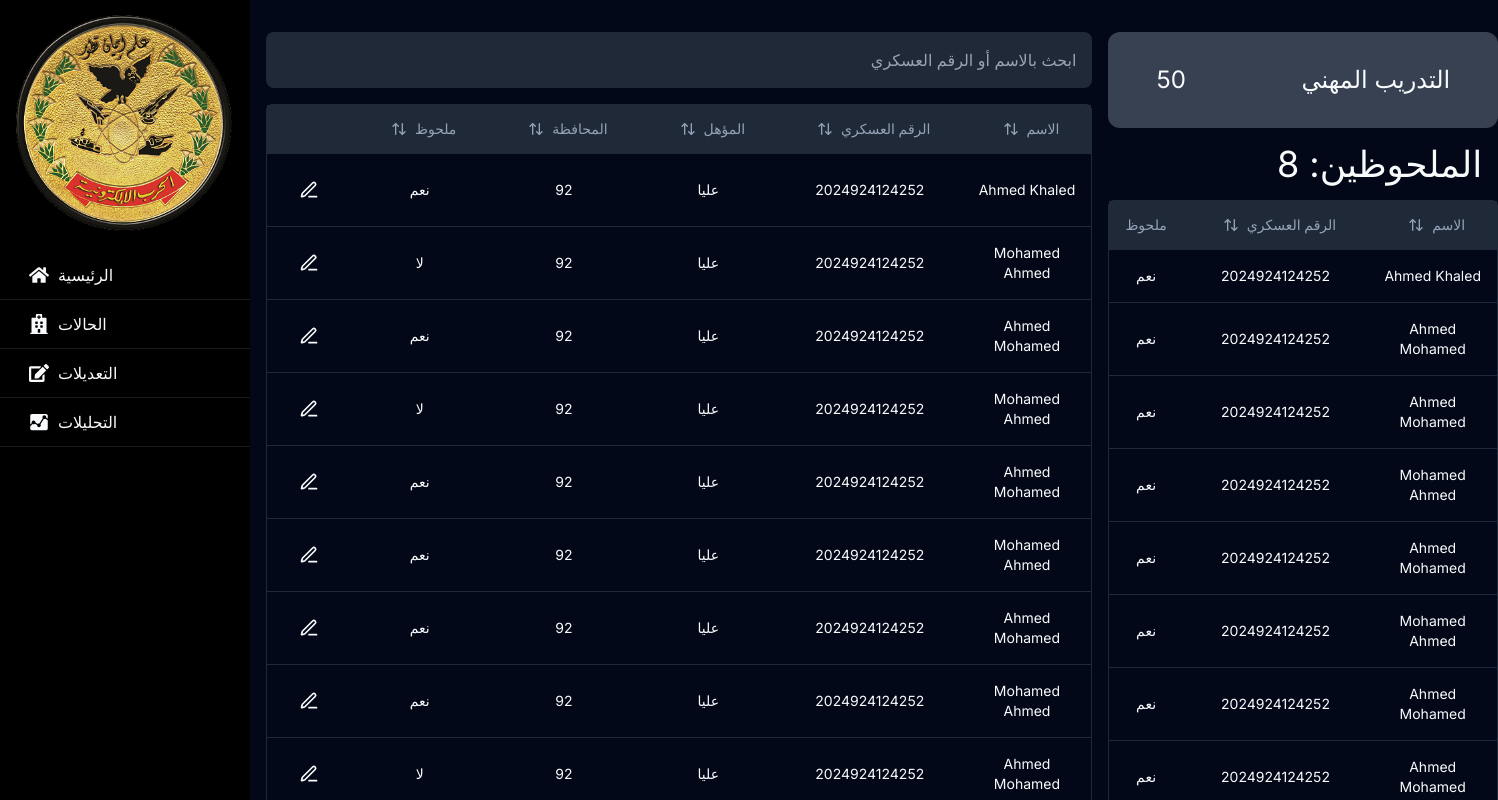
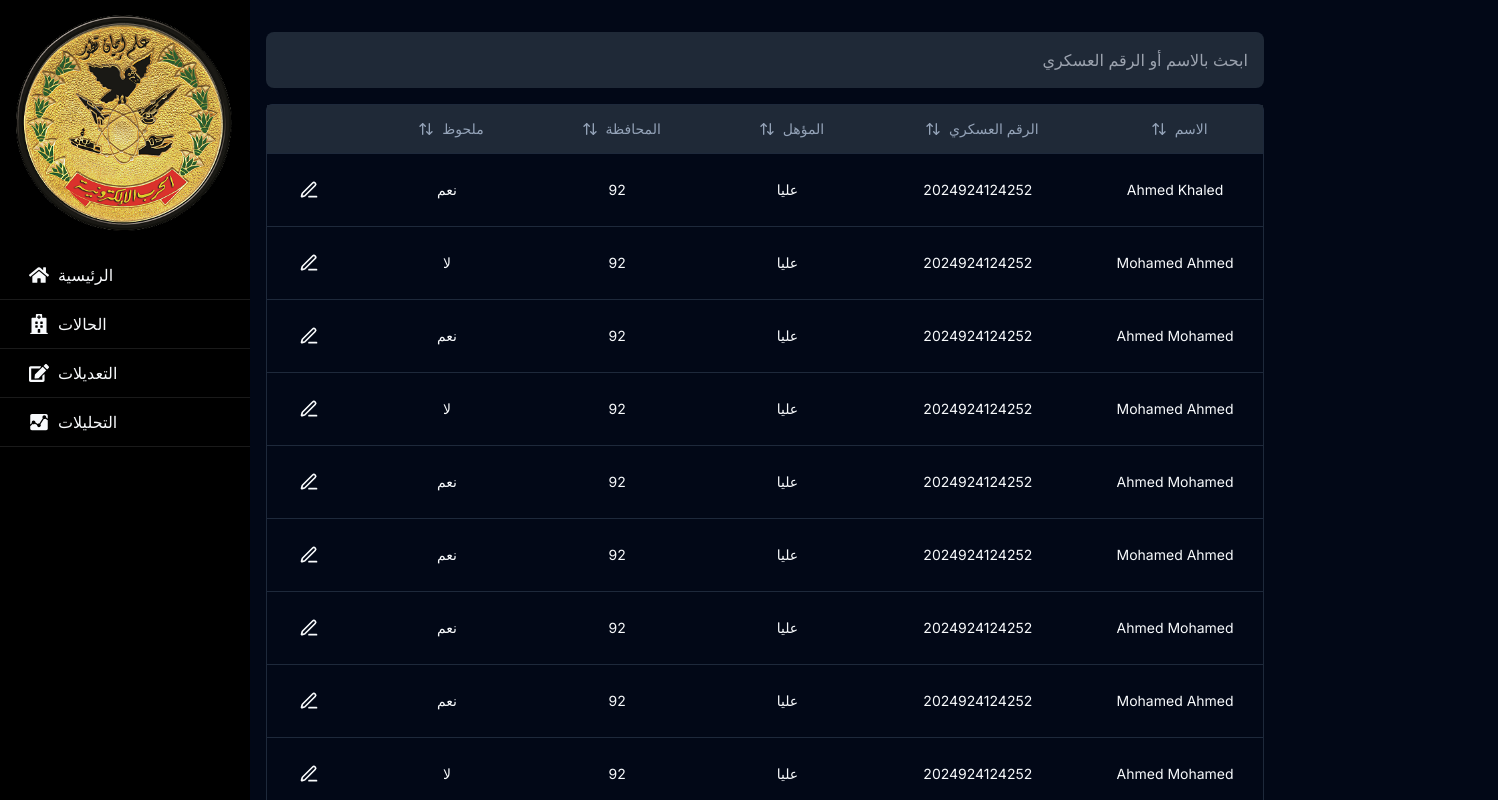
Before and after one commit to MuhammadTarek10/selection-electronic-app, a Next.js app: page /dashboard in a window 1280 px wide. Shown: the top 800 px of the page, 1498 px wide, since content can reach past the window. Built offline with nearby package versions, Linux system fonts and the light colour scheme.

Commit message:
separated to pages, made layout all rows

```diff
--- a/src/app/dashboard/(dashboard)/components/ExaminersTable.tsx
+++ b/src/app/dashboard/(dashboard)/components/ExaminersTable.tsx
@@ -27,7 +27,7 @@ export const ExaminersTable = ({ props }: IProps) => {
   };
 
   return (
-    <div className="flex flex-col w-full h-full">
+    <div className="flex flex-col w-full">
       <input
         type="text"
         placeholder="ابحث بالاسم أو الرقم العسكري"
--- a/src/app/dashboard/(dashboard)/components/NoticeableTable.tsx
+++ /dev/null
@@ -1,28 +0,0 @@
-import { DataTable } from "@/components/ui/data-table";
-import { Examiner } from "@/data/models";
-import { columns } from "./NoticeableTableColumns";
-
-type ExaminerTableProps = {
-  examiners: Examiner[];
-};
-
-type IProps = {
-  props: ExaminerTableProps;
-};
-
-export const NoticeableTable = ({ props }: IProps) => {
-  const examiners = props.examiners.filter(
-    (examiner) => examiner.again == true
-  );
-
-  return (
-    <div>
-      <h1 className="text-4xl text-right m-4">الملحوظين: {examiners.length}</h1>
-      {examiners.length > 0 ? (
-        <DataTable columns={columns} data={examiners} />
-      ) : (
-        <h1 className="text-2xl text-center m-4">لا يوجد ملحوظين</h1>
-      )}
-    </div>
-  );
-};
--- a/src/app/dashboard/(dashboard)/components/NoticeableTableColumns.tsx
+++ /dev/null
@@ -1,12 +0,0 @@
-"use client";
-
-import { TableColumn } from "@/components/ui/table-column";
-import { Examiner } from "@/data/models";
-import { ConvertAgain } from "@/utils/converters";
-import { ColumnDef } from "@tanstack/react-table";
-
-export const columns: ColumnDef<Examiner>[] = [
-  TableColumn("again", "ملحوظ", (examiner) => ConvertAgain(examiner.again), false),
-  TableColumn("sold_id", "الرقم العسكري", (examiner) => examiner.sold_id),
-  TableColumn("name", "الاسم", (examiner) => examiner.name),
-];
--- a/src/app/dashboard/(dashboard)/page.tsx
+++ b/src/app/dashboard/(dashboard)/page.tsx
@@ -1,7 +1,5 @@
-import { NumberContainer } from "@/components/ui/number-container";
 import { examinersDummy } from "@/data/dummy/data";
 import { ExaminersTable } from "./components/ExaminersTable";
-import { NoticeableTable } from "./components/NoticeableTable";
 
 const Dashboard = async () => {
   const data = {
@@ -9,17 +7,6 @@ const Dashboard = async () => {
     value: "50",
   };
 
-  return (
-    <div id="container" className="flex flex-col gap-4">
-      <div className="flex gap-4 flex-col sm:flex-row" id="header">
-        <ExaminersTable props={examinersDummy} />
-        <div className="h-[90vh]">
-          <NumberContainer props={data} />
-          <NoticeableTable props={examinersDummy} />
-        </div>
-      </div>
-      <div className="flex flex-wrap gap-4"></div>
-    </div>
-  );
+  return <ExaminersTable props={examinersDummy} />;
 };
 export default Dashboard;
--- a/src/app/dashboard/analytics/page.tsx
+++ b/src/app/dashboard/analytics/page.tsx
@@ -1,6 +1,14 @@
+import { NumberContainer } from "@/components/ui/number-container";
+
 const AnalyticsPage = () => {
+  const data = {
+    title: "التدريب المهني",
+    value: "20",
+  };
   return (
-    <div>AnalyticsPage</div>
-  )
-}
-export default AnalyticsPage
+    <div>
+      <NumberContainer props={data} />
+    </div>
+  );
+};
+export default AnalyticsPage;
--- a/src/app/dashboard/cases/page.tsx
+++ b/src/app/dashboard/cases/page.tsx
@@ -1,6 +1,10 @@
+import { examinersDummy } from "@/data/dummy/data";
+import { NoticeableTable } from "./components/NoticeableTable";
 const CasesPage = () => {
   return (
-    <div>CasesPage</div>
-  )
-}
-export default CasesPage
+    <div>
+      <NoticeableTable props={examinersDummy} />
+    </div>
+  );
+};
+export default CasesPage;
--- a/src/app/dashboard/layout.tsx
+++ b/src/app/dashboard/layout.tsx
@@ -6,7 +6,7 @@ const DashboardLayout = (props: { children: React.ReactNode }) => {
   const [show, setShow] = useState(false);
 
   return (
-    <div className="flex min-h-screen">
+    <div className="flex min-h-screen overflow-hidden">
       <div className="flex">
         <Sidebar show={show} setter={setShow} />
       </div>
--- a/src/components/ui/sidebar.tsx
+++ b/src/components/ui/sidebar.tsx
@@ -52,7 +52,7 @@ export default function Sidebar({
     <>
       <div className={`${className}${appendClass}`}>
         <div className="p-2 flex">
-          <Link href="/">
+          <Link href="/dashboard">
             {/*eslint-disable-next-line*/}
             <img
               src="/images/logo.png"
```
